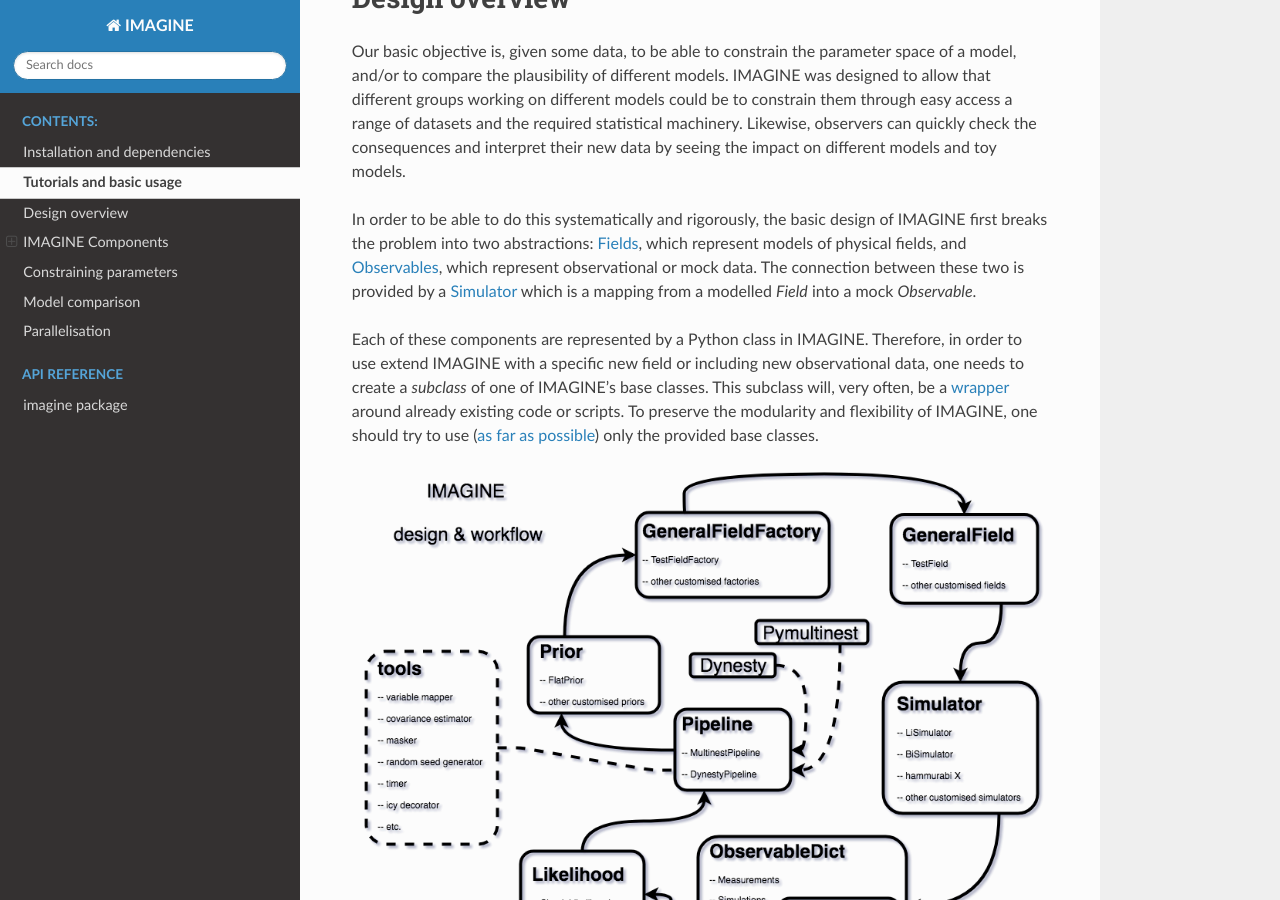
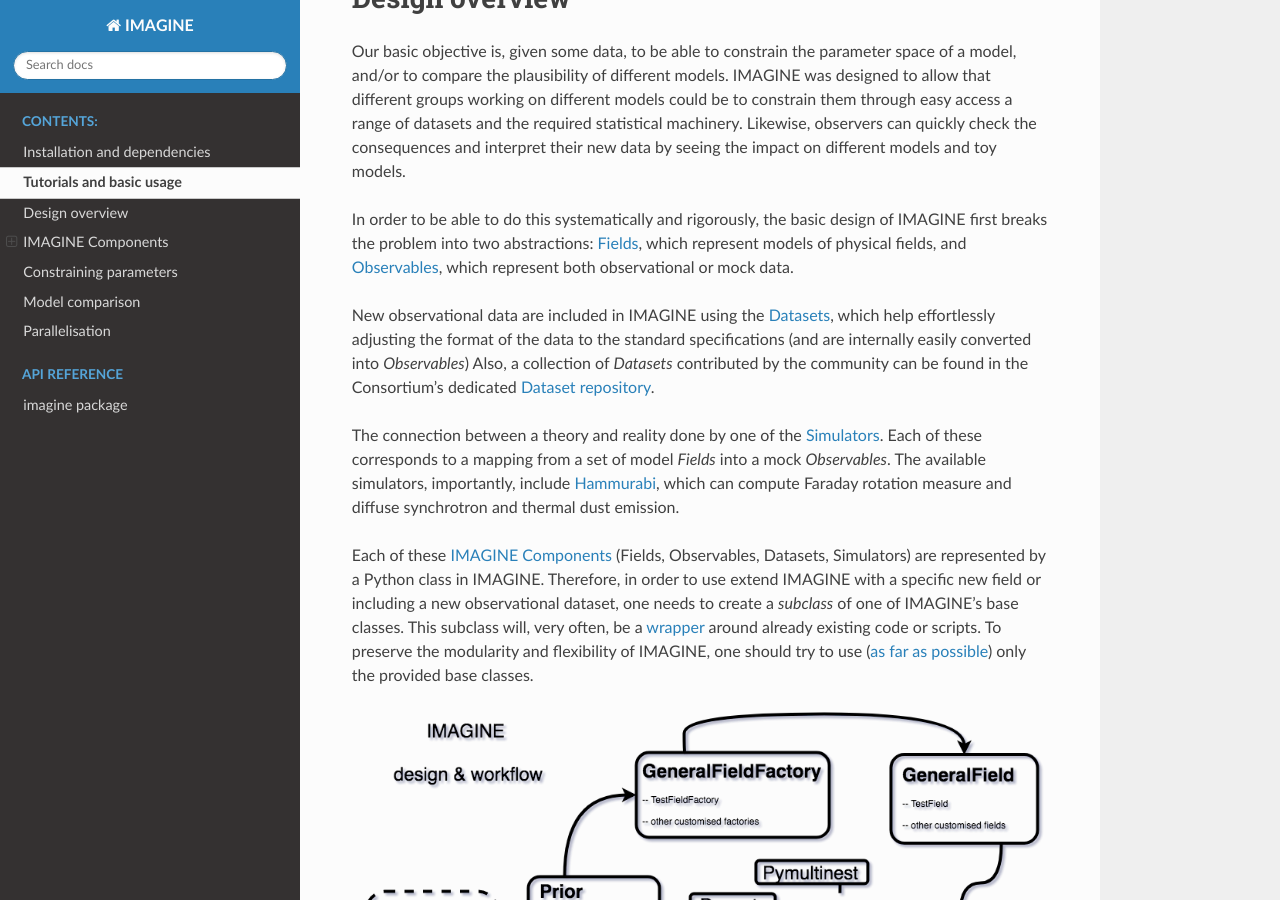
Before and after one commit to IMAGINE-Consortium/imagine, a Sphinx documentation site: the page built from doc/source/design_components.rst, in a window 1280 px wide and 900 px high, scrolled down 541 px. Built offline with Sphinx 7.4.7 and the Read the Docs theme 2.0.0, drawn with Linux system fonts in a browser that asks for light colours; some of the changed text lies outside the part shown.

Commit message:
Adjustments to the documentation.

```diff
--- a/doc/source/design_components.rst
+++ b/doc/source/design_components.rst
@@ -25,19 +25,31 @@ their new data by seeing the impact on different models and toy models.
 In order to be able to do this systematically and rigorously, the basic
 design of IMAGINE first breaks the problem into two abstractions:
 `Fields`_, which represent models of physical fields, and
-`Observables`_, which represent observational or mock data.
-The connection between these two is provided by a `Simulator <Simulators>`_
-which is a mapping from a modelled *Field* into a mock *Observable*.
+`Observables`_, which represent
+both observational or mock data.
 
-Each of these components are represented by a Python class in IMAGINE.
+New observational data are included in IMAGINE using the `Datasets`_,
+which help effortlessly adjusting the format of the data to the standard
+specifications (and are internally easily converted into *Observables*)
+Also, a collection of *Datasets* contributed by the community can be found in
+the Consortium's dedicated `Dataset repository <https://github.com/IMAGINE-Consortium/imagine-datasets>`_.
+
+The connection between a theory and reality done by one of the `Simulators`_.
+Each of these corresponds to a mapping from a set of model *Fields* into a mock
+*Observables*. The available simulators, importantly,
+include `Hammurabi <https://bitbucket.org/hammurabicode/hamx/wiki/Home>`_,
+which can compute Faraday rotation measure and diffuse synchrotron and thermal
+dust emission.
+
+Each of these `IMAGINE Components`_ (Fields, Observables, Datasets, Simulators)
+are represented by a Python class in IMAGINE.
 Therefore, in order to use extend IMAGINE with a specific new field or
-including new observational data, one needs to create a *subclass* of
+including a new observational dataset, one needs to create a *subclass* of
 one of IMAGINE's base classes. This subclass will, very often, be
 a `wrapper <https://en.wikipedia.org/wiki/Wrapper_function>`_ around
 already existing code or scripts. To preserve the modularity and
 flexibility of IMAGINE, one should try to use
-(`as far as possible <Disclaimer>`_)
-only the provided base classes.
+(`as far as possible <Disclaimer>`_) only the provided base classes.
 
 
 .. figure:: imagine_design.png
@@ -48,8 +60,6 @@ only the provided base classes.
 
     The structure of the IMAGINE pipeline.
 
-
-
 :numref:`IMAGINE` describes the typical workflow of IMAGINE and introduces other key base classes.
 Mock and measured data, in the form of `Observables`_, are used
 to compute a likelihood through a `Likelihood`_ class. This, supplemented by a
@@ -58,6 +68,9 @@ posterior distributions and Baysian evidences for the models. The generation
 of different realisations of each Field is managed by the corresponding
 `Field Factory`_ class. Likewise, `Observable Dictionaries`_ help one
 organising and manipulating *Observables*.
+
+
+
 
 ==================
 IMAGINE Components
@@ -110,11 +123,20 @@ Cosmic ray electrons
 
 
 
------------
-Observables
------------
+--------
+Datasets
+--------
+
+
+
+.. _Observables:
+
+-----------------------------------------
+Measurements, Simulations and Covariances
+-----------------------------------------
 
 .. _Observable Dictionaries:
+
 
 
 ----------
```
Also changed, not shown: 3 other files.
